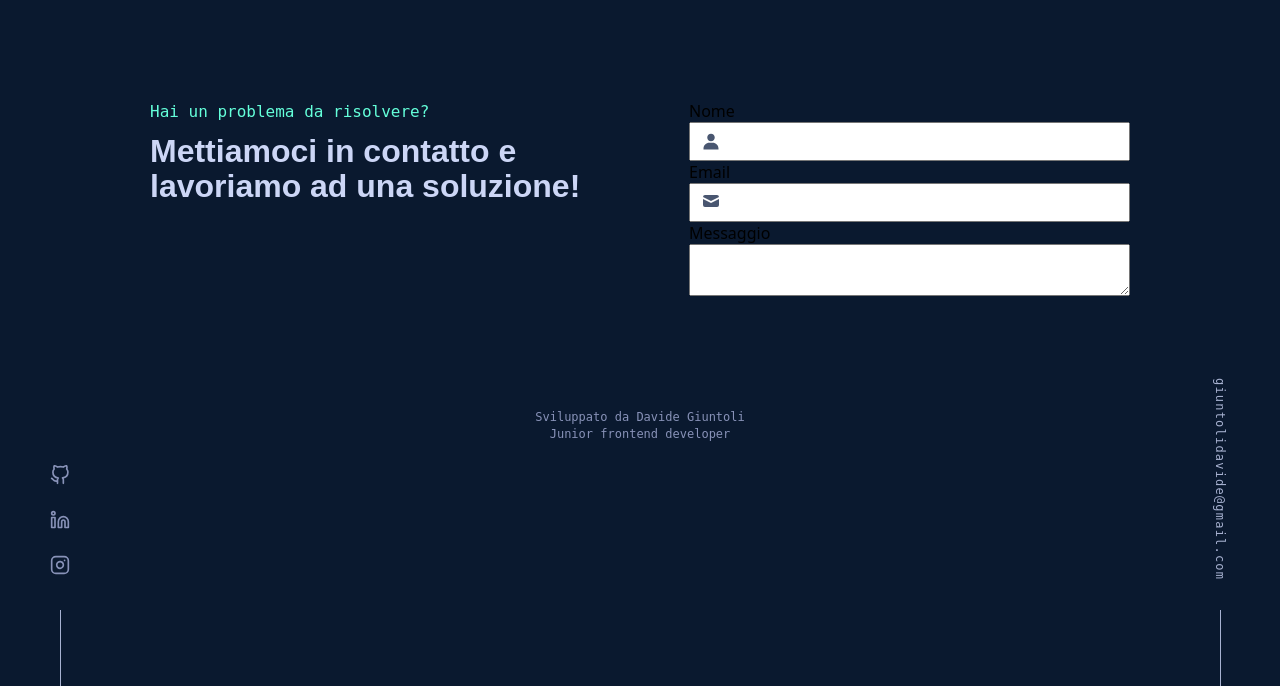
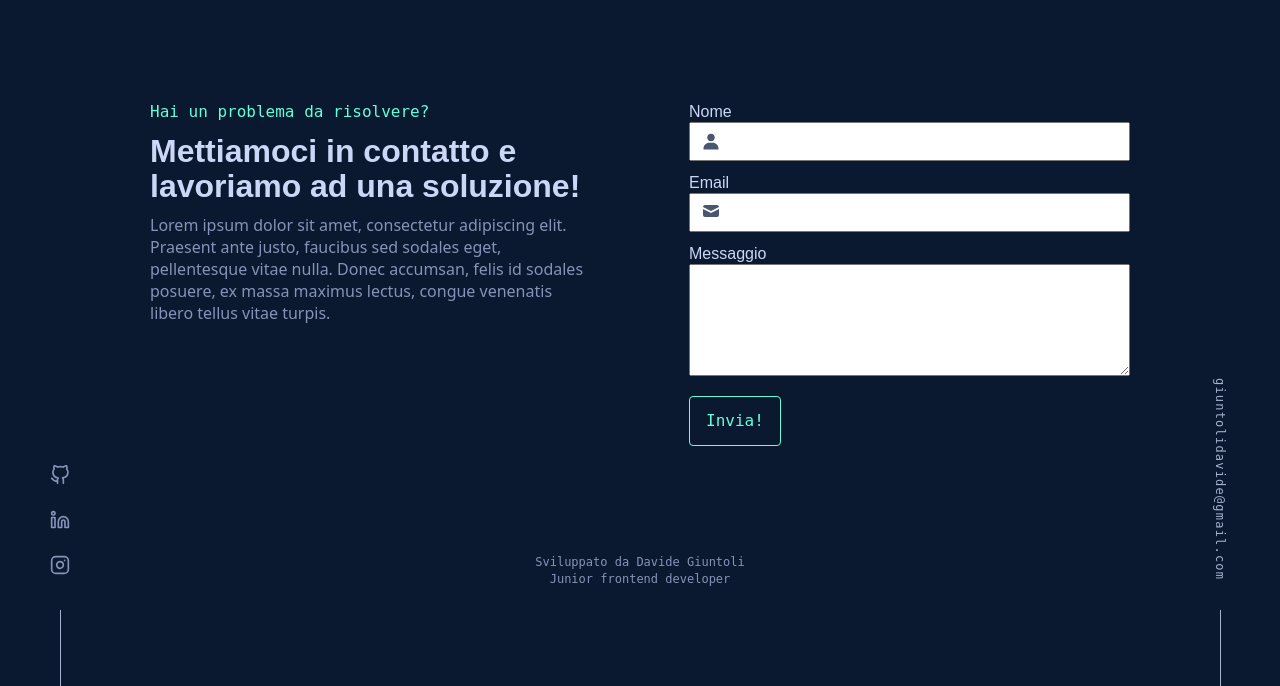
Before and after one commit to B1akeIT/portfolio, a PHP site: page /Contatti.html in a window 1280 px wide. Shown: the part 100-786 px from the top of the page. Run offline with PHP 8.4, Linux system fonts and the light colour scheme; some web fonts are replaced.

Commit message:
Finita costruzione pagina contatti

```diff
--- a/Contatti.html
+++ b/Contatti.html
@@ -103,16 +103,22 @@
 
             <section>
 
-                <div class="container-testo" style="width: 45%">
+                <div class="container-testo">
                     <h2><samp>Hai un problema da risolvere?</samp></h2>
                     <h1>Mettiamoci in contatto e lavoriamo ad una soluzione!</h1>
-                    <p></p>
+                    <p>Lorem ipsum dolor sit amet, consectetur adipiscing elit. Praesent ante justo,
+                        faucibus sed sodales eget, pellentesque vitae nulla. Donec accumsan, felis id
+                        sodales posuere, ex massa maximus lectus, congue venenatis libero tellus vitae
+                        turpis.
+                    </p>
                 </div>
 
-                <div class="container-form" style="width: 45%">
+                <div class="container-form">
                     <form>
-                        <div class="form-nome">
-                            <label for="nome">Nome</label>
+                        <div class="form-nome" style="margin-bottom: 10px">
+                            <label for="nome">
+                                <span>Nome</span>
+                            </label>
                             <div class="input-container">
                                 <div class="icona-nome">
                                     <svg xmlns="http://www.w3.org/2000/svg"
@@ -124,8 +130,10 @@
                                 <input id="nome" style="padding: 0.625rem 2.5rem;" type="text"/>
                             </div>
                         </div>
-                        <div class="form-mail">
-                            <label for="mail">Email</label>
+                        <div class="form-mail" style="margin-bottom: 10px; margin-top: 10px">
+                            <label for="mail">
+                                <span>Email</span>
+                            </label>
                             <div class="input-container">
                                 <div class="icona-mail">
                                     <svg xmlns="http://www.w3.org/2000/svg"
@@ -135,15 +143,20 @@
                                         <path d="M18 8.118l-8 4-8-4V14a2 2 0 002 2h12a2 2 0 002-2V8.118z"></path>
                                     </svg>
                                 </div>
-                                <input id="mail" style="padding: 0.625rem 2.5rem;" type="text"/>
+                                <input id="mail" style="padding: 0.625rem 2.5rem;" type="email"/>
                             </div>
                         </div>
-                        <div class="form-messaggio">
-                            <label for="messaggio">Messaggio</label>
+                        <div class="form-messaggio" style="margin-top: 10px">
+                            <label for="messaggio">
+                                <span>Messaggio</span>
+                            </label>
                             <div class="input-container">
-                                <textarea id="messaggio" style="padding: 0.625rem 2.5rem;"></textarea>
+                                <textarea id="messaggio" rows="6" style="padding: 0.625rem 12px;"></textarea>
                             </div>
                         </div>
+                        <button type="submit" class="button-invia-email">
+                            Invia!
+                        </button>
                     </form>
                 </div>
 
--- a/stile.css
+++ b/stile.css
@@ -1248,19 +1256,57 @@ footer .footer-contenuto {
 
 /********** Stile pagina contatti **********/
 
-#contatti section {
+.pagina-contatti section {
     display: flex;
-    flex-direction: row;
-    justify-content: space-between;
+    flex-direction: column;
 }
 
-#contatti h1 {
-    padding-top: 10px;
+@media (min-width: 1081px) {
+    .pagina-contatti section {
+        flex-direction: row;
+        justify-content: space-between;
+    }
+}
+
+.pagina-contatti h1 {
+    padding: 10px 0;
     font-weight: 600;
     color: #CCD6F6;
     font-family: "Calibre", sans-serif;
     line-height: 1.1;
     font-size: clamp(26px, 5vw, 32px);
+}
+
+.pagina-contatti h2 {
+    color: #64FFDA;
+    margin: 0;
+    font-size: 16px;
+    font-family: monospace;
+    font-weight: 400;
+    line-height: 1.5;
+}
+
+div.container-testo,
+div.container-form {
+    width: 45%;
+    display: flex;
+    flex-direction: column;
+}
+
+@media (max-width: 1080px) {
+    div.container-testo,
+    div.container-form {
+        width: 100%;
+        margin-bottom: 5rem;
+    }
+}
+
+.container-form label {
+    color: #CCD6F6;
+    font-size: 16px;
+    font-family: "Calibre", sans-serif;
+    font-weight: 500;
+    margin-bottom: 5px;
 }
 
 div.input-container {
@@ -1279,3 +1329,25 @@ div.icona-mail {
     display: flex;
     align-items: center;
 }
+
+.button-invia-email {
+    color: #64FFDA;
+    background-color: transparent;
+    border: 1px solid #64FFDA;
+    border-radius: 4px;
+    padding: 1rem;
+    font-size: 16px;
+    font-family: "SF Mono", "Fira Code", "Fira Mono", "Roboto Mono", monospace;
+    line-height: 1;
+    text-decoration: none;
+    transition: 0.25s;
+    margin-top: 15px;
+}
+
+.button-invia-email:hover,
+.button-invia-email:focus,
+.button-invia-email:focus-visible {
+    outline: none;
+    box-shadow: 4px 4px 0 0 #64FFDA;
+    transform: translate(-5px, -5px);
+}
```
Also changed, not shown: other parts of stile.css (+25 -13 lines).
